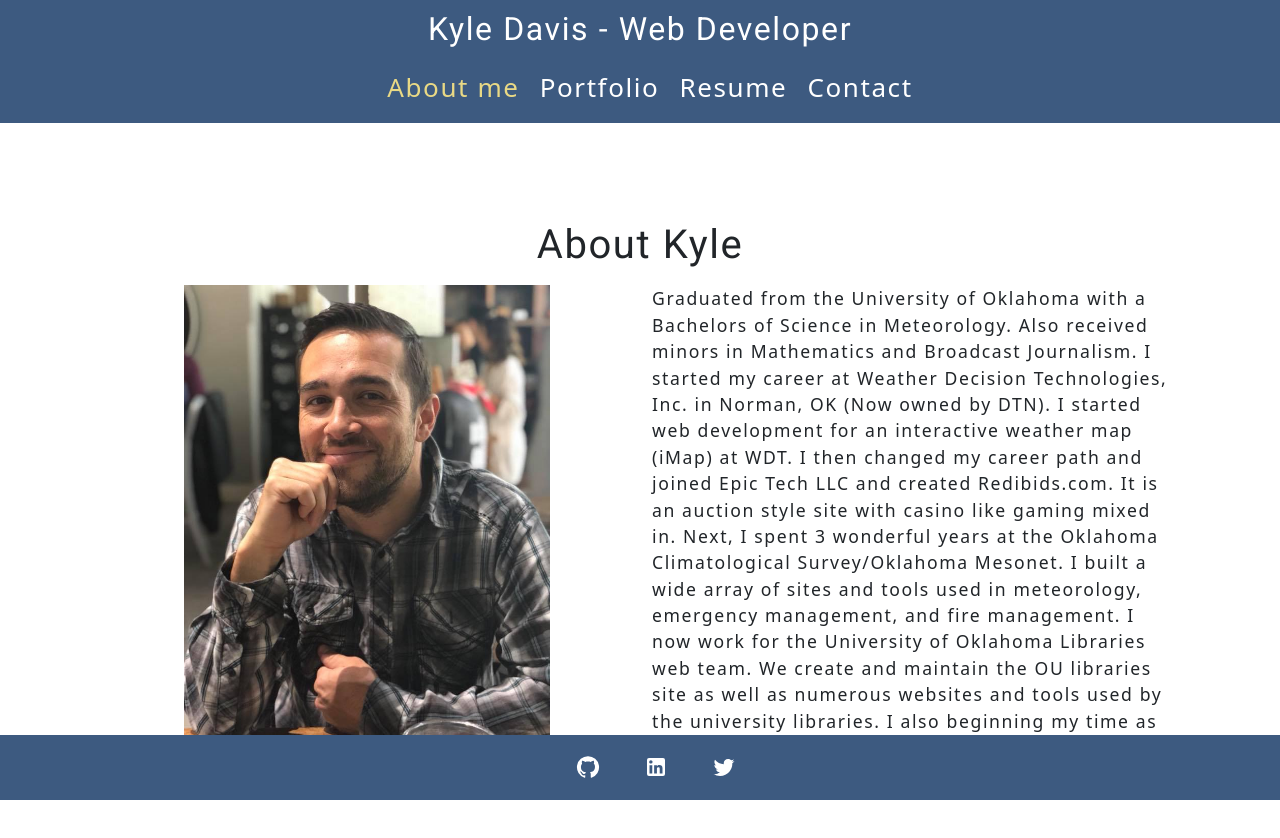
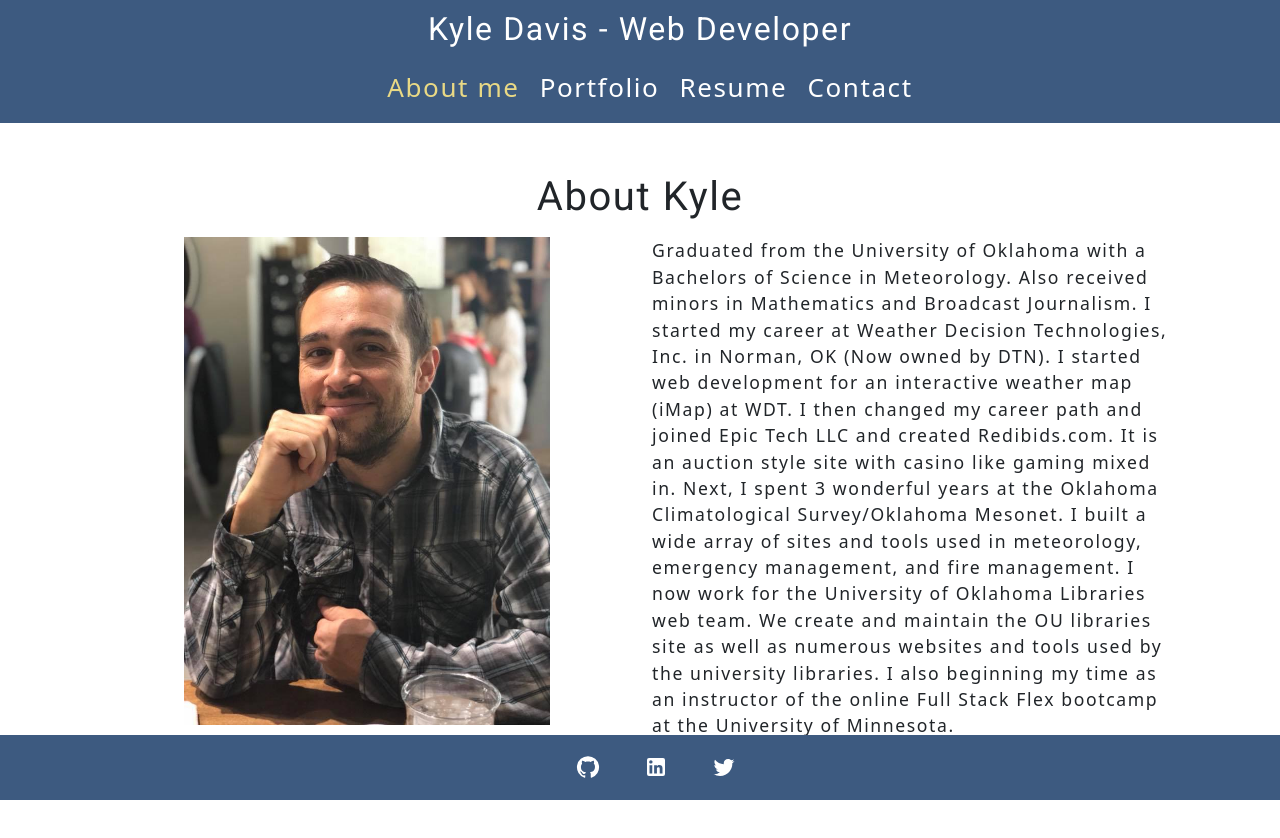
Before and after one commit to kyledaviswx/Portfolio, a React (Create React App) app: page / in a window 1280 px wide. Shown: the top 838 px of the page. After the commit the page ends 805 px from the top, so only its background shows below. Built offline with nearby package versions, Linux system fonts and the light colour scheme.

Commit message:
h1 styling

```diff
--- a/src/components/About/index.js
+++ b/src/components/About/index.js
@@ -7,7 +7,7 @@ import Col from 'react-bootstrap/Col';
 function About() {
 
   return (
-    <Container className="my-5" >
+    <Container>
       <Row>
         <Col><h1 id="about">About Kyle</h1></Col>
       </Row>
--- a/src/components/Resume/index.js
+++ b/src/components/Resume/index.js
@@ -8,7 +8,7 @@ import resume from "../../assets/docs/kyle_davis_resume.pdf";
 
 function Resume() {
   return (
-    <Container className="my-5" >
+    <Container>
       <Row>
         <Col><h1 id="about">Resume and Skills</h1></Col>
       </Row>
```
